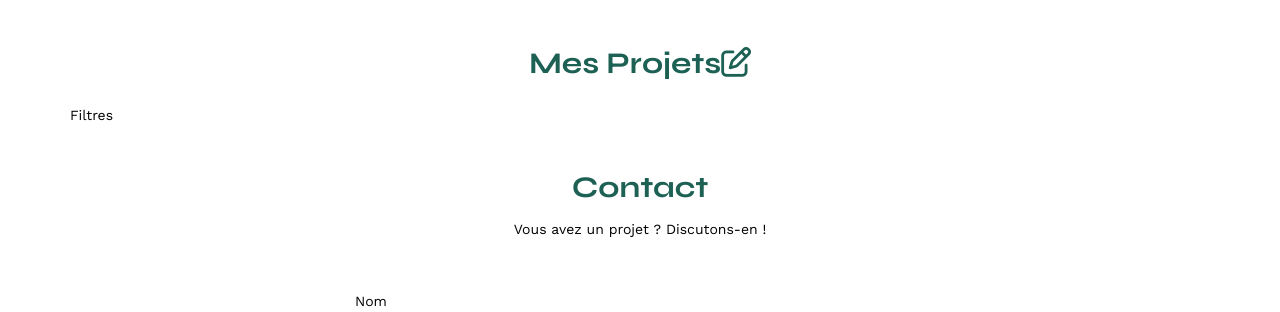
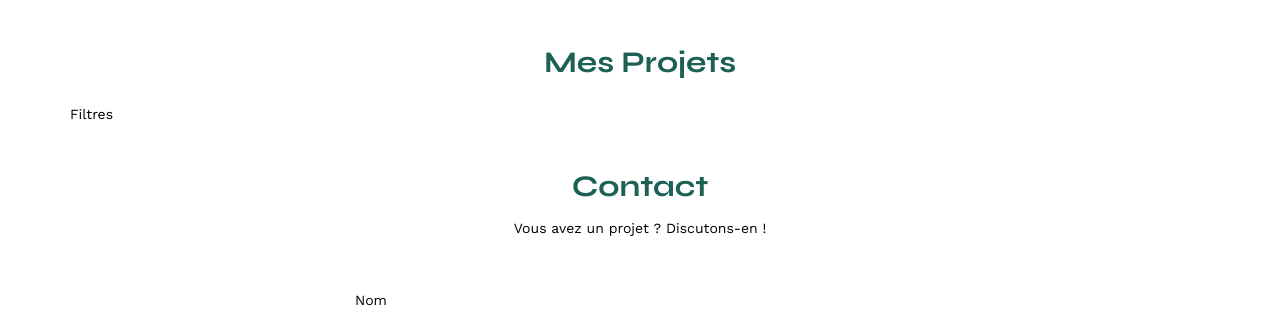
Before and after one commit to LaFamiine/Portfolio-architecte-sophie-bluel-master, a plain HTML site: page FrontEnd/index.html in a window 1280 px wide. Shown: the part 488-800 px from the top of the page. Drawn offline with nearby package versions, Linux system fonts and the light colour scheme; no server answers.

Commit message:
suppression font-awesome

```diff
--- a/FrontEnd/index.html
+++ b/FrontEnd/index.html
@@ -39,7 +39,7 @@ crossorigin="anonymous" referrerpolicy="no-referrer" />
 		</article>
 	</section>
 	<section id="portfolio">
-		<h2>Mes Projets<i class="fa-regular fa-pen-to-square"></i> </h2>
+		<h2>Mes Projets </h2>
 		<div class="filters">Filtres</div>
 		<div class="gallery">
 
```
